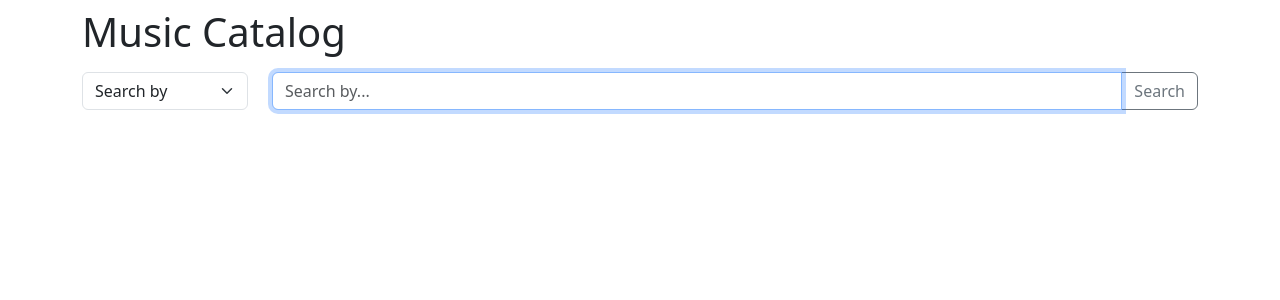
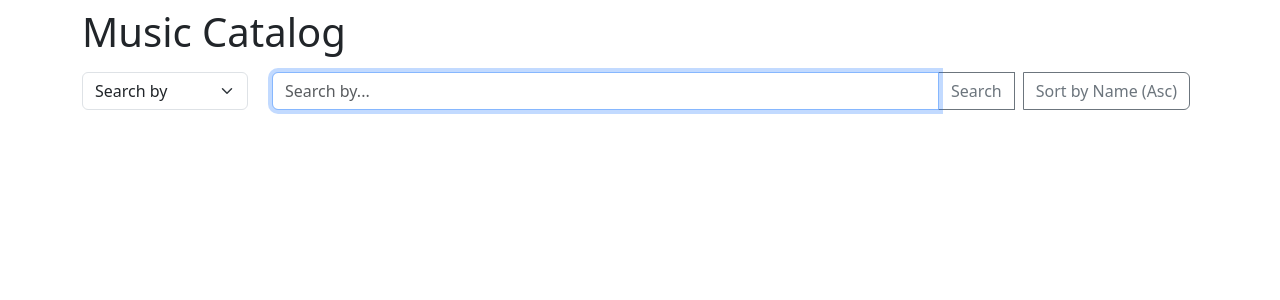
Before and after one commit to reneruano95/intro-to-python-final-project, a FastAPI app: page / in a window 1280 px wide. Shown: the top 300 px of the page. Run offline with FastAPI, Linux system fonts and the light colour scheme.

Commit message:
add sorting functionality for artists, albums, and tracks; implement toggle for sort order in UI

```diff
--- a/static/js/script.js
+++ b/static/js/script.js
@@ -4,9 +4,11 @@ const state = {
   pageSize: 5,
   currentArtist: "",
   totalPages: 0,
-  currentData: [],
   currentView: "",
+  currentData: null,
 };
+
+let sortOrder = "asc";
 
 document.addEventListener("DOMContentLoaded", () => {
   const searchInput = document.getElementById("search-input");
@@ -18,50 +20,15 @@ document.addEventListener("DOMContentLoaded", () => {
     search();
   });
 
-  // document.getElementById("sort-options").addEventListener("change", () => {
-  //   const sortOption = document.getElementById("sort-options").value;
-
-  //   const data = state.currentData; // Assuming you store the current data in state
-
-  //   let sortedData;
-  //   if (sortOption === "release-date") {
-  //     if (state.currentView === "artists") {
-  //       sortedData =
-  //     }
-  //     if (state.currentView === "albums") {
-  //       sortedData = sortByReleaseDate(data.albums);
-  //       console.log(sortedData);
-  //     }
-  //     if (state.currentView === "tracks") {
-  //       sortedData = sortByReleaseDate(data.tracks);
-  //       console.log(sortedData);
-  //     }
-  //     // sortedData = sortByReleaseDate(data);
-  //   } else if (sortOption === "alphabetical") {
-  //     if (state.currentView === "artists") {
-  //       sortedData = sortAlphabetically(data.artist.name);
-  //       console.log(sortedData);
-  //     }
-  //     if (state.currentView === "albums") {
-  //       sortedData = sortAlphabetically(data.albums.title);
-  //       console.log(sortedData);
-  //     }
-  //     if (state.currentView === "tracks") {
-  //       sortedData = sortAlphabetically(data.tracks.title);
-  //       console.log(sortedData);
-  //     }
-  //     // sortedData = sortAlphabetically(data);
-  //   }
-
-  // Call the appropriate display function with sorted data
-  //   if (state.currentView === "albums") {
-  //     displayAlbums(sortedData);
-  //   } else if (state.currentView === "tracks") {
-  //     displayTracks(sortedData);
-  //   } else if (state.currentView === "artists") {
-  //     displayArtists(sortedData);
-  //   }
-  // });
+  document.getElementById("sort-button").addEventListener("click", () => {
+    sortOrder = sortOrder === "asc" ? "desc" : "asc";
+    const sortButton = document.getElementById("sort-button");
+    sortButton.textContent = `Sort by Name (${
+      sortOrder === "asc" ? "Asc" : "Desc"
+    })`;
+    console.log("Sorting results by name:", sortOrder);
+    sortResultsByName(sortOrder);
+  });
 
   searchInput.addEventListener("keydown", (event) => {
     if (event.key === "Enter") {
@@ -140,8 +107,6 @@ async function search() {
     const data = await response.json();
     if (response.ok) {
       handleSearchResults(searchType, data);
-
-      console.log(data);
     } else
       alert(
         data.detail ??
@@ -249,7 +214,7 @@ function displayAlbums(data) {
       .map(
         (disc) => `
       <div class="disc-section">
-          <h3>Genre ${album.genre}</h3>
+          <h3>Genre: ${album.genre}</h3>
           <div class="track-list">
               ${disc.tracks
                 .map(
@@ -474,12 +439,73 @@ function displayTracksInAlbum(tracks, container) {
   });
 }
 
-function sortByReleaseDate(data) {
-  return data.sort(
-    (a, b) => new Date(a.release_date) - new Date(b.release_date)
-  );
+function sortResultsByName(order) {
+  switch (state.currentView) {
+    case "artists":
+      sortArtistsByName(order);
+      break;
+    case "albums":
+      sortAlbumsByName(order);
+      break;
+    case "tracks":
+      sortTracksByName(order);
+      break;
+  }
 }
 
-function sortAlphabetically(data) {
-  return data.sort();
+function sortArtistsByName(order) {
+  const artistsContainer = document.getElementById("albums");
+  const artists = Array.from(artistsContainer.getElementsByClassName("artist"));
+
+  artists.sort((a, b) => {
+    const nameA = a.querySelector(".card-title a").textContent.toUpperCase();
+    const nameB = b.querySelector(".card-title a").textContent.toUpperCase();
+
+    if (order === "asc") {
+      return nameA < nameB ? -1 : nameA > nameB ? 1 : 0;
+    } else {
+      return nameA > nameB ? -1 : nameA < nameB ? 1 : 0;
+    }
+  });
+
+  artistsContainer.innerHTML = "";
+  artists.forEach((artist) => artistsContainer.appendChild(artist));
 }
+
+function sortAlbumsByName(order) {
+  const albumsContainer = document.getElementById("albums");
+  const albums = Array.from(albumsContainer.getElementsByClassName("album"));
+
+  albums.sort((a, b) => {
+    const nameA = a.querySelector(".album-info h2").textContent.toUpperCase();
+    const nameB = b.querySelector(".album-info h2").textContent.toUpperCase();
+
+    if (order === "asc") {
+      return nameA < nameB ? -1 : nameA > nameB ? 1 : 0;
+    } else {
+      return nameA > nameB ? -1 : nameA < nameB ? 1 : 0;
+    }
+  });
+
+  albumsContainer.innerHTML = "";
+  albums.forEach((album) => albumsContainer.appendChild(album));
+}
+
+function sortTracksByName(order) {
+  const tracksContainer = document.getElementById("albums");
+  const tracks = Array.from(tracksContainer.getElementsByClassName("track"));
+
+  tracks.sort((a, b) => {
+    const nameA = a.querySelector(".card-title").textContent.toUpperCase();
+    const nameB = b.querySelector(".card-title").textContent.toUpperCase();
+
+    if (order === "asc") {
+      return nameA < nameB ? -1 : nameA > nameB ? 1 : 0;
+    } else {
+      return nameA > nameB ? -1 : nameA < nameB ? 1 : 0;
+    }
+  });
+
+  tracksContainer.innerHTML = "";
+  tracks.forEach((track) => tracksContainer.appendChild(track));
+}
--- a/templates/index.html
+++ b/templates/index.html
@@ -47,6 +47,14 @@
             id="button-addon2"
           >
             Search
+          </button>
+
+          <button
+            class="btn btn-outline-secondary mx-2"
+            type="button"
+            id="sort-button"
+          >
+            Sort by Name (Asc)
           </button>
         </div>
       </div>
```
